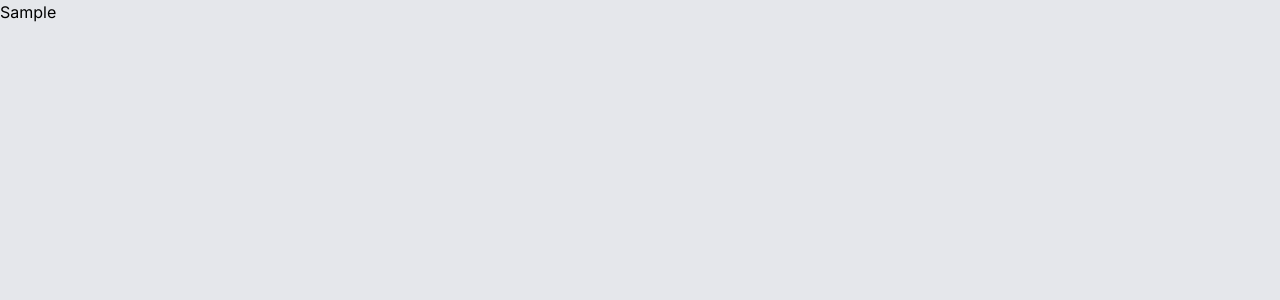
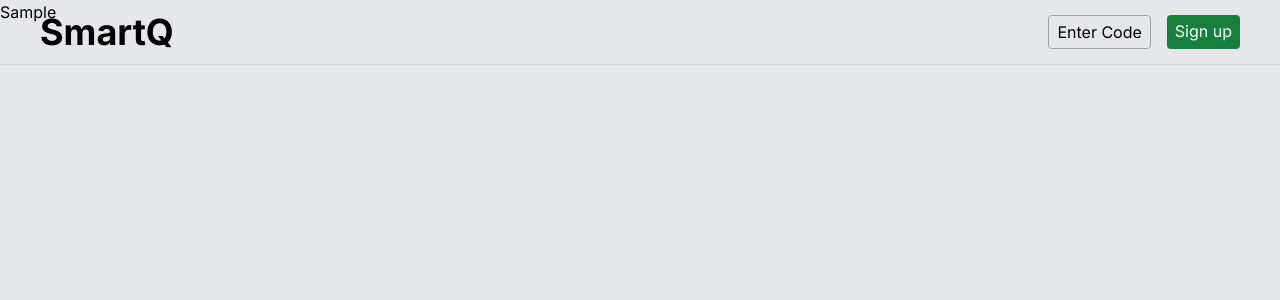
Before and after one commit to MrYious/SmartQ, a Next.js app: page / in a window 1280 px wide. Shown: the top 300 px of the page. Built offline with nearby package versions, Linux system fonts and the light colour scheme.

Commit message:
feat: add navbar and custom hook for login state

```diff
--- a/src/app/NavBar.tsx
+++ b/src/app/NavBar.tsx
@@ -1,5 +1,35 @@
+'use client'
+
+import { usePathname, useRouter } from 'next/navigation'
+
+import Link from "next/link"
+import useLoggedIn from './_hooks/useLoggedIn'
+
 export default function NavBar() {
-    return(<nav className="">
+    const pathname = usePathname()
+    const {isLoggedIn, isStudent} = useLoggedIn();
 
+    return(<nav className="absolute flex w-full border-b-[1px] select-none border-gray-300 justify-between items-center px-10 py-3 ">
+        <Link href={'/'} className="font-bold text-4xl">
+            SmartQ
+        </Link>
+        <div className="flex gap-4 ">
+            {
+                isStudent &&
+                <Link href={'/join'} className=" border-[1px] border-gray-400 py-1 px-2 rounded hover:border-green-600">
+                    Enter Code
+                </Link>
+            }
+            {
+                pathname == '/signup' ?
+                    <Link href={'/signin'} className="bg-green-700 hover:bg-green-800 text-white py-1 px-2 rounded">
+                        Sign in
+                    </Link>
+                :
+                    <Link href={'/signup'} className="bg-green-700 hover:bg-green-800 text-white py-1 px-2 rounded">
+                        Sign up
+                    </Link>
+            }
+        </div>
     </nav>)
 }
--- /dev/null
+++ b/src/app/_hooks/useLoggedIn.ts
@@ -0,0 +1,21 @@
+import { useEffect, useState } from 'react';
+
+export default function useLoggedIn() {
+
+    const [isLoggedIn, setIsLoggedIn] = useState<boolean>(false);
+    const [isStudent, setIsStudent] = useState<boolean>(true);
+
+    useEffect(() => {
+        const loggedInUser = localStorage.getItem('auth');
+
+        if (loggedInUser) {
+            setIsLoggedIn(true);
+            setIsStudent(false)
+        } else {
+            setIsLoggedIn(false);
+            setIsStudent(true)
+        }
+    }, []);
+
+    return {isLoggedIn, isStudent}
+}
```
